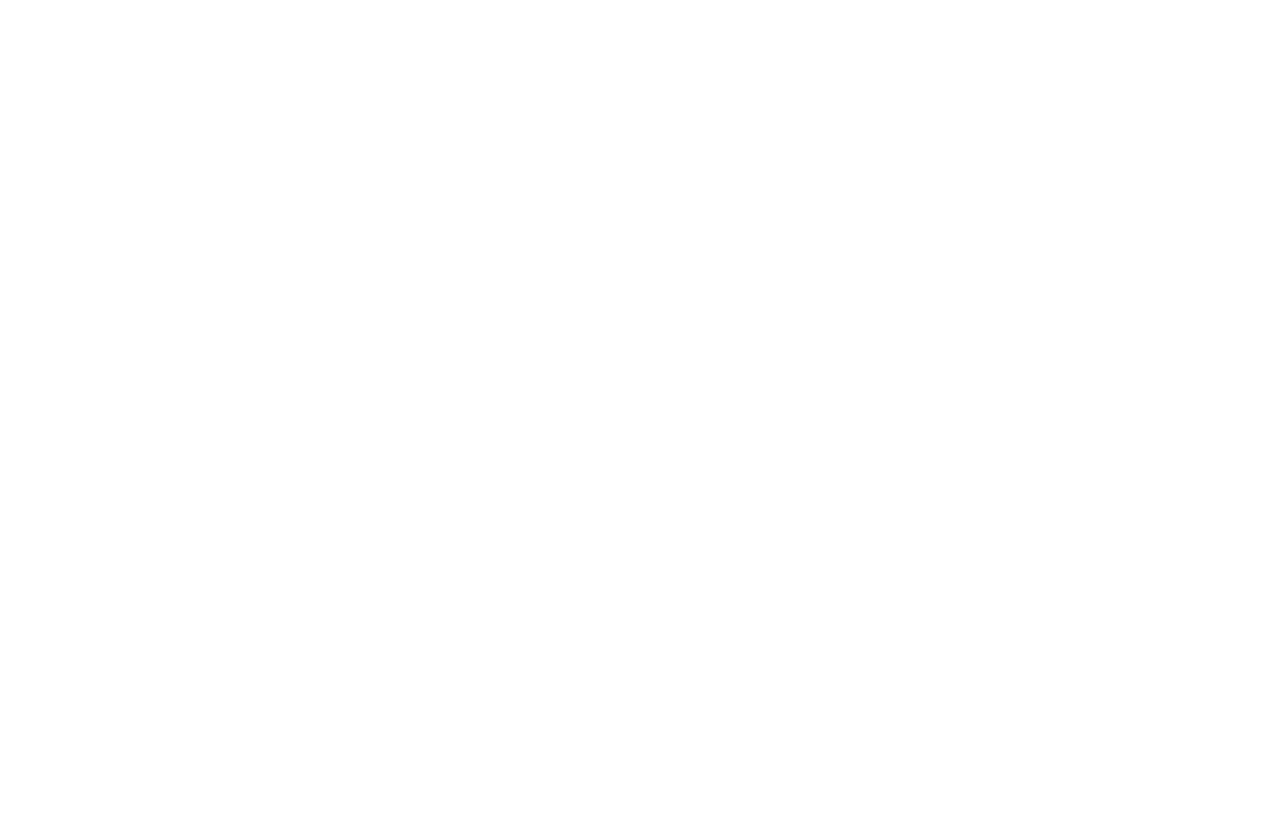
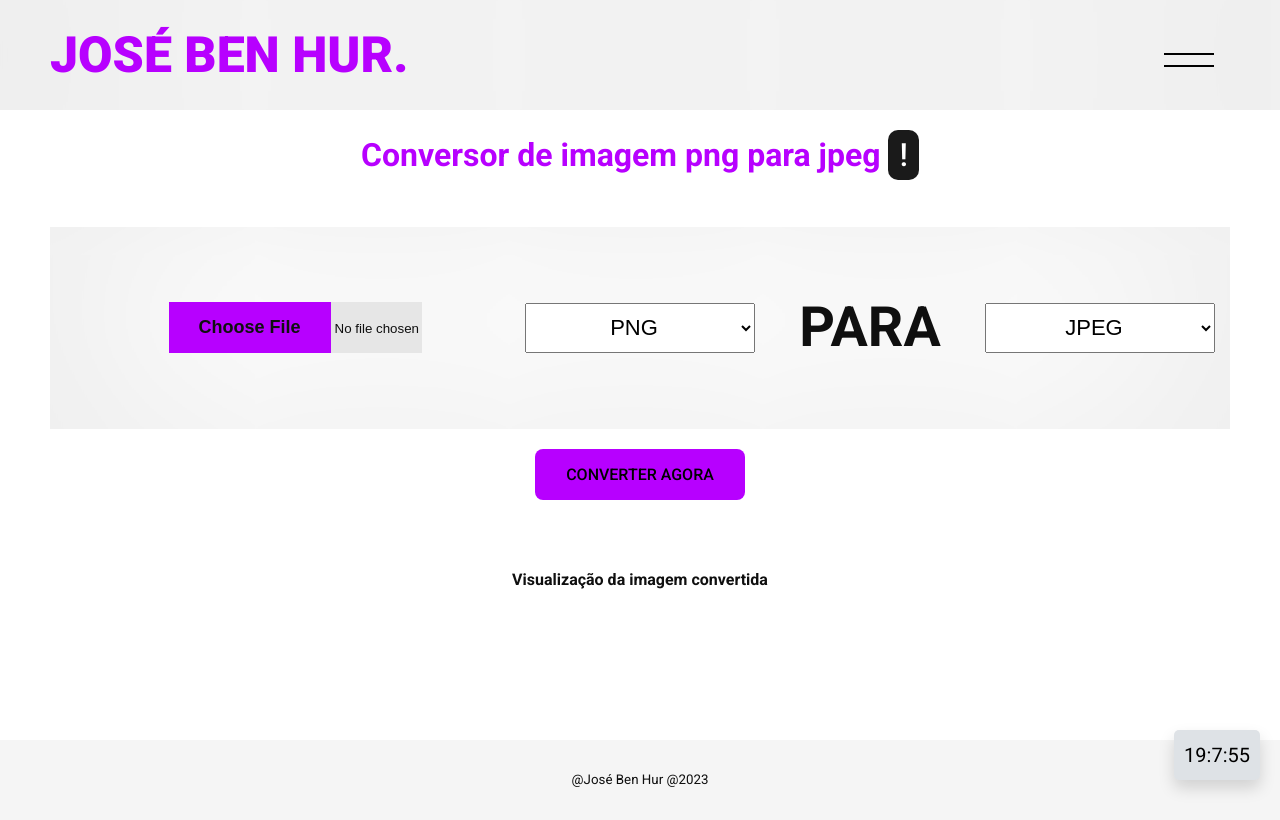
Before and after one commit to benhuur1/Site, a plain HTML site: page conversor-de-imagem-png-jpeg/index.html in a window 1280 px wide. Drawn offline with Linux system fonts and the light colour scheme; the site is published under a folder, as on GitHub Pages, so addresses that start at the root find nothing.

Commit message:
Update index.html

```diff
--- a/conversor-de-imagem-png-jpeg/index.html
+++ b/conversor-de-imagem-png-jpeg/index.html
@@ -40,8 +40,8 @@
       name="twitter:description"
       content="Converta suas imagens JPEG para PNG de forma rápida e fácil com o nosso conversor online."
     />
-    <script type="module" crossorigin src="/assets/index-fa3a42b0.js"></script>
-    <link rel="stylesheet" href="/assets/index-0d4233de.css">
+    <script type="module" crossorigin src="./assets/index-fa3a42b0.js"></script>
+    <link rel="stylesheet" href="./assets/index-0d4233de.css">
   </head>
   <body>
     <div id="root"></div>
```
